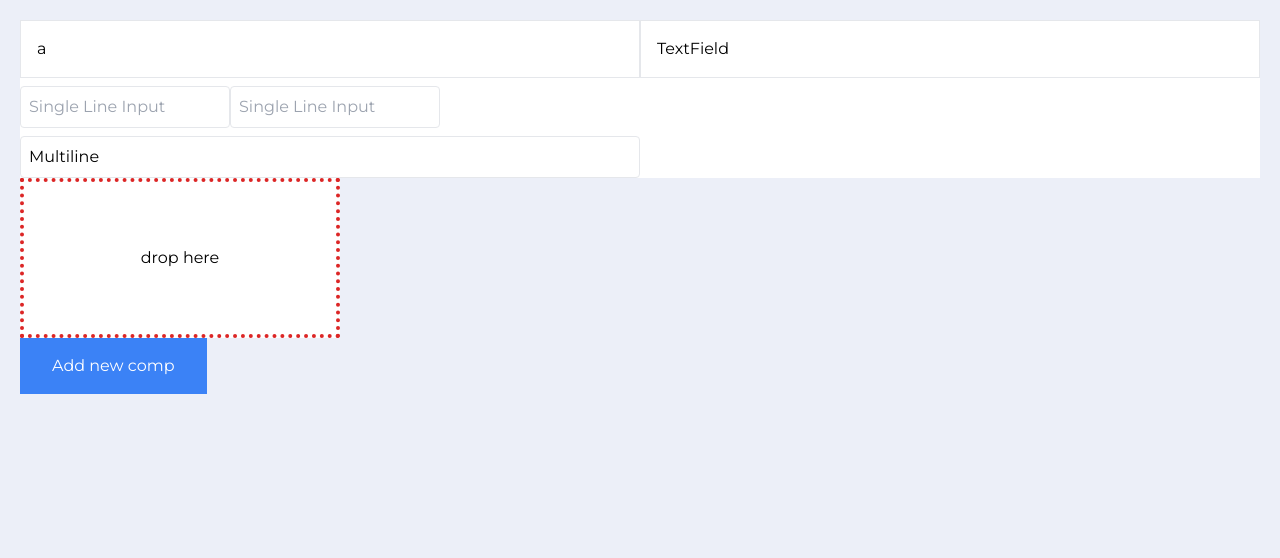
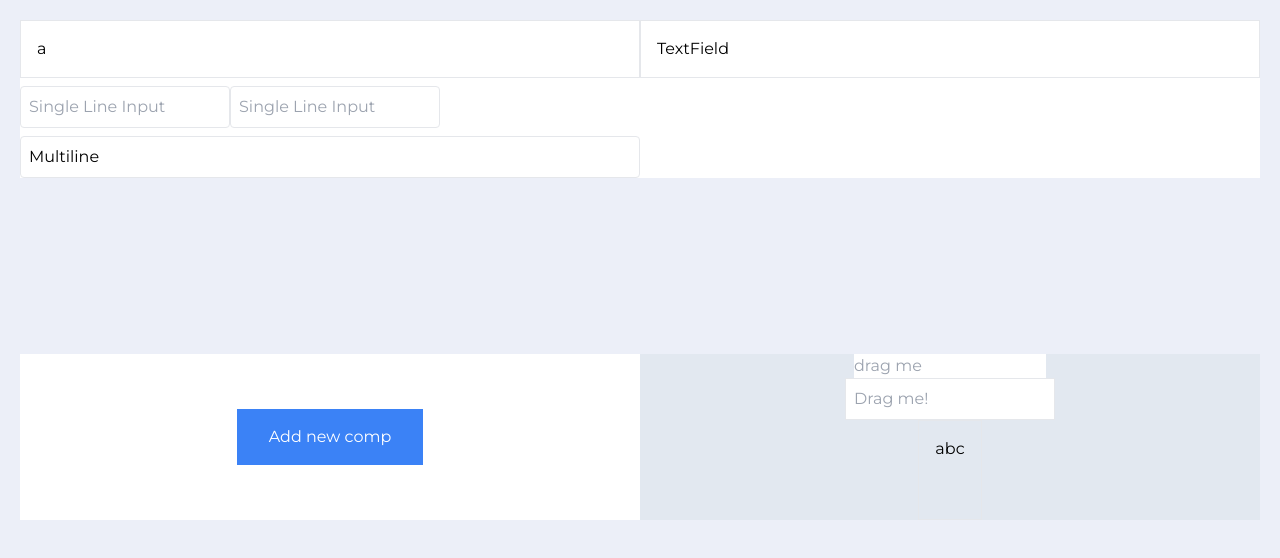
Before and after one commit to zeeshanhaider5121472/NextJS-Business-Management-System, a Next.js app: page /newtask/createTemplate in a window 1280 px wide. Shown: the top 558 px of the page. Built offline with nearby package versions, Linux system fonts and the light colour scheme.

Commit message:
dnd working by using dnd-kit

```diff
--- a/package.json
+++ b/package.json
@@ -9,6 +9,9 @@
     "lint": "next lint"
   },
   "dependencies": {
+    "@dnd-kit/core": "^6.1.0",
+    "@dnd-kit/sortable": "^8.0.0",
+    "@dnd-kit/utilities": "^3.2.2",
     "next": "14.2.4",
     "react": "^18",
     "react-dnd-html5-backend": "^16.0.1",
--- a/src/app/components/rightsplitscreen_comp/home_comp/newtask_comp/Tt2.tsx
+++ b/src/app/components/rightsplitscreen_comp/home_comp/newtask_comp/Tt2.tsx
@@ -1,5 +1,11 @@
 "use client";
 
+import {
+  DndContext,
+  DragEndEvent,
+  useDraggable,
+  useDroppable,
+} from "@dnd-kit/core";
 import { useState } from "react";
 
 interface ComponentStateProps {
@@ -8,34 +14,33 @@ interface ComponentStateProps {
   maincomponent: JSX.Element;
   taskcomponents: JSX.Element[];
 }
+
+interface DragDropProps {
+  id: string;
+  type: string;
+}
+
 const Tt2 = () => {
-  const [components, setComponents] = useState<ComponentStateProps[]>([
-    {
-      id: 0,
-      taskname: "Task 0",
-      maincomponent: (
-        <div className="flex flex-row w-80 border-4 border-dotted border-red-600 bordered h-40 bg-white items-center justify-center">
-          drop here
-        </div>
-      ),
-      taskcomponents: [
-        // <input
-        //   key={"t1"}
-        //   className="p-2 border rounded"
-        //   placeholder="Single Line Input"
-        // ></input>,
-        // <input
-        //   key={"t2"}
-        //   className="p-2 border rounded"
-        //   placeholder="Single Line Input 2"
-        // ></input>,
-      ],
-    },
-  ]);
+  const [components, setComponents] = useState<ComponentStateProps[]>([]);
   console.log("checking TT");
+  const [droppedItem, setDroppedItem] = useState<React.ReactNode>();
+
+  const handleDragEnd = (event: DragEndEvent) => {
+    setDroppedItem(event.active.data.current as any);
+
+    // if (active.id !== over?.id) {
+    //   setDroppedItem({
+    //     id: active.id as string,
+    //     type: active.data.current?.type || "",
+    //   });
+    // }
+  };
 
   return (
-    <main>
+    <DndContext onDragEnd={handleDragEnd}>
+      <main className="flex flex-row bg-white mt-44">
+        <section className="flex flex-col w-full items-center justify-center">
+          {droppedItem}
           <div>
             {components.map((item: ComponentStateProps, index: number) => (
               <div key={item.id}>
@@ -46,7 +51,7 @@ const Tt2 = () => {
             ))}
           </div>
           <button
-        onClick={() => {
+            onClick={async () => {
               const lastid = !!components.length
                 ? components[components.length - 1].id + 1
                 : 0;
@@ -55,7 +60,7 @@ const Tt2 = () => {
                 id: lastid,
                 taskname: `Task ${lastid}`,
                 maincomponent: (
-              <div className="flex flex-row w-80 border-4 border-dotted border-red-600 bordered h-40 bg-white items-center justify-center">
+                  <div className="flex flex-row mb-6 w-80 border-4 border-dotted border-red-600 bordered h-40 bg-white items-center justify-center">
                     drop here
                   </div>
                 ),
@@ -63,14 +68,72 @@ const Tt2 = () => {
               };
 
               setComponents([...components, maincomp]);
+              console.log(components);
             }}
             type="button"
             className="py-4 px-8 bg-blue-500 text-white"
           >
             Add new comp
           </button>
+        </section>
+        <section className="flex flex-col w-full bg-slate-200 items-center justify-center">
+          <input placeholder="drag me" />
+          {/* <DraggableTextField1 id="text Field" /> */}
+          <DraggableTextField />
+          <DroppableArea id="droppable-area" />
+        </section>
       </main>
+    </DndContext>
   );
 };
 
+export function DraggableTextField() {
+  const { attributes, listeners, setNodeRef, transform } = useDraggable({
+    id: "draggable-textfield11",
+    data: <div>bca</div>,
+  });
+
+  const style = transform
+    ? {
+        transform: `translate3d(${transform.x}px, ${transform.y}px, 0)`,
+      }
+    : undefined;
+
+  return (
+    <div ref={setNodeRef} style={style} {...listeners} {...attributes}>
+      <input
+        type="text"
+        placeholder="Drag me!"
+        className="border p-2 cursor-move"
+      />
+    </div>
+  );
+}
+
+interface DroppableAreaProps {
+  id: string;
+}
+
+export function DroppableArea({ id }: DroppableAreaProps) {
+  const { isOver, setNodeRef } = useDroppable({
+    id: id,
+  });
+
+  const style = {
+    color: isOver ? "green" : undefined,
+    backgroundColor: isOver ? "lightgreen" : undefined,
+  };
+
+  return (
+    <div ref={setNodeRef} style={style} className="border p-4 min-h-[100px]">
+      abc
+    </div>
+  );
+}
+
 export default Tt2;
+
+// how to do draggable and droppable
+// how to get item from draggable
+// hot to store item from draggable at droppable
+// then push item inside array
```
Also changed, not shown: 1 other file (tests, documents, lock files or other folders). Lines whose indentation alone changed are shown as unchanged.
